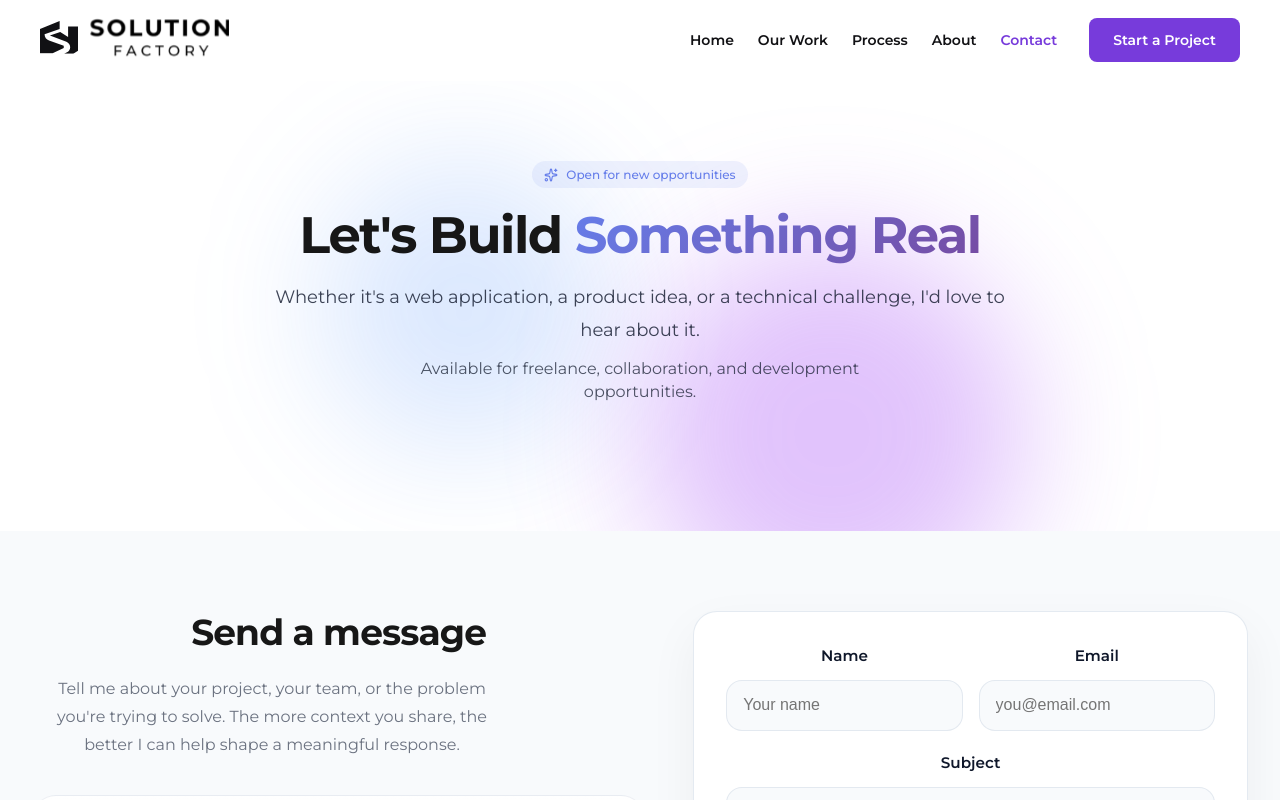
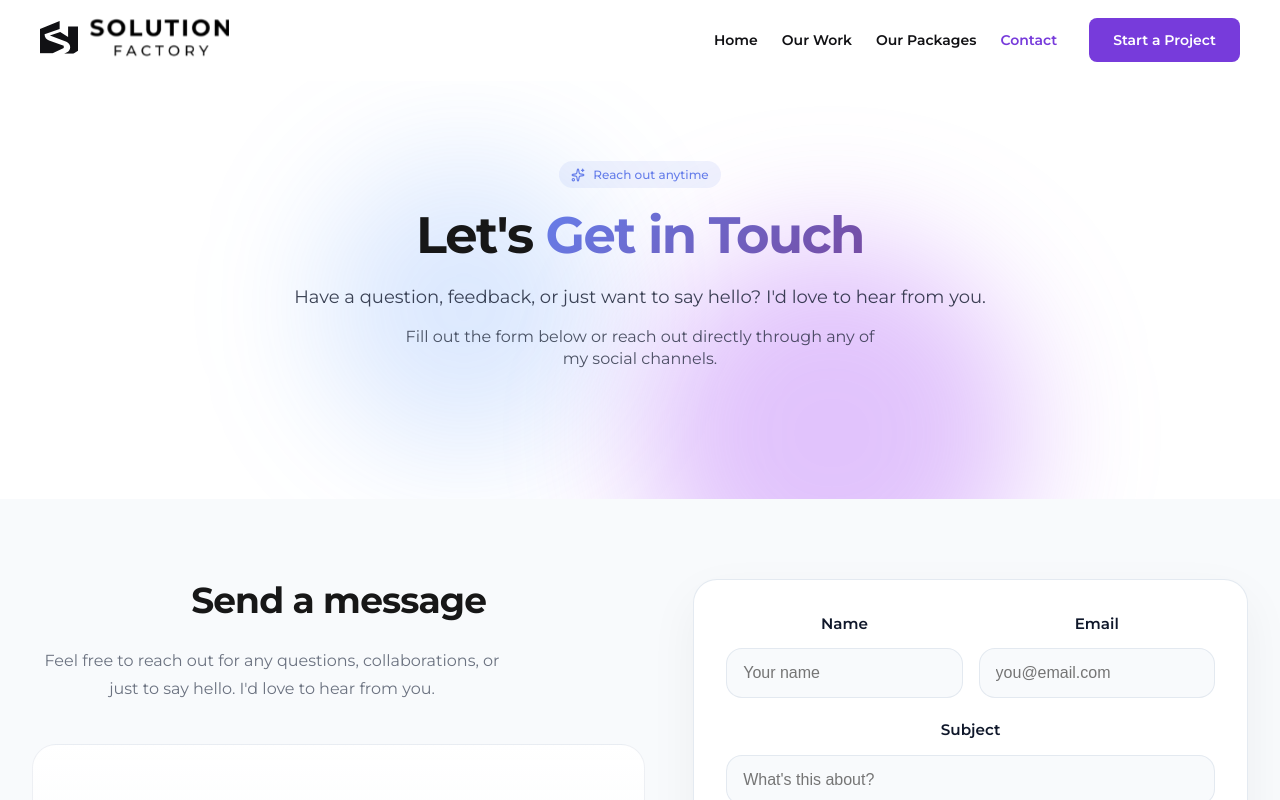
Before and after one commit to osigbemhe2020/padolabs-website, a Next.js app: page /contact in a window 1280 px wide. Shown: the top 800 px of the page. Built offline with nearby package versions, Linux system fonts and the light colour scheme.

Commit message:
build fix

```diff
--- a/app/(business)/contact/page.tsx
+++ b/app/(business)/contact/page.tsx
@@ -4,6 +4,7 @@ import { useState, type FormEvent } from "react";
 import styled from "styled-components";
 import Footer from "@/components/layout/Footer";
 import { HeroSectionNoImage } from "@/components/home/HeroSection";
+import { GradientText } from "@/components/shared/Text.styled";
 import { Description, Title } from "@/components/shared/Text.styled";
 import { Container, PageWrapper,ContentWrapper } from "@/components/shared/Wrappers.styled";
 import { ContactForm } from "@/components/shared/ContactForm";
@@ -71,7 +72,16 @@ const Contact = () => {
 
   return (
     <main>
-        <HeroSectionNoImage />
+        <HeroSectionNoImage
+          badge="Reach out anytime"
+          heading={
+            <>
+              Let&apos;s <GradientText>Get in Touch</GradientText>
+            </>
+          }
+          copy="Have a question, feedback, or just want to say hello? I&apos;d love to hear from you."
+          subtext="Fill out the form below or reach out directly through any of my social channels."
+        />
 
       <Section $backgroundColor="#f8fafc">
         <ContentWrapper>
@@ -79,7 +89,7 @@ const Contact = () => {
             <LeftColumn>
               <ContactInfoPanel
                 title="Send a message"
-                description="Tell me about your project, your team, or the problem you&apos;re trying to solve. The more context you share, the better I can help shape a meaningful response."
+                description="Feel free to reach out for any questions, collaborations, or just to say hello. I'd love to hear from you."
                 heroIcon={Mail}
                 infoIcon={Clock}
                 infoTitle="Quick response"
@@ -125,6 +135,7 @@ const Contact = () => {
             title="Have an idea worth building?"
             description="Let's turn it into a real-world digital experience."
             buttonText="Start a Project"
+            buttonLink="/booking"
           />
 
 
--- a/components/business/Nav.tsx
+++ b/components/business/Nav.tsx
@@ -5,10 +5,9 @@ import styled from "styled-components";
 import { Container, Logo, PrimaryLink } from "./shared";
 
 const links = [
-  { label: "Home", href: "/business" },
+  { label: "Home", href: "/business-page" },
   { label: "Our Work", href: "#work" },
-  { label: "Process", href: "#process" },
-  { label: "About", href: "#about" },
+  { label: "Our Packages", href: "/packages" },
   { label: "Contact", href: "/contact" },
 ];
 
--- a/components/home/CTASection.tsx
+++ b/components/home/CTASection.tsx
@@ -9,9 +9,10 @@ interface CTASectionProps {
   title: string;
   description: string;
   buttonText?: string;
+  buttonLink?: string;
 }
 
-const CTASection = ({ title, description, buttonText = "Get In Touch" }: CTASectionProps) => {
+const CTASection = ({ title, description, buttonText = "Get In Touch", buttonLink = "/contact" }: CTASectionProps) => {
   return (
     <Container >
       <ContentWrapper>
@@ -24,7 +25,7 @@ const CTASection = ({ title, description, buttonText = "Get In Touch" }: CTASect
               {description}
             </NormalText>
           </Description>
-          <Link href="/contact" style={{ textDecoration: "none" }}>
+          <Link href={buttonLink} style={{ textDecoration: "none" }}>
           <CTAButton>
             <Mail size={18} /> <span className="text">{buttonText}</span>
           </CTAButton>
--- a/components/home/HeroSection.tsx
+++ b/components/home/HeroSection.tsx
@@ -107,7 +107,19 @@ const HeroSection = ({
   );
 };
 
-export const HeroSectionNoImage = () => {
+export interface HeroSectionNoImageProps {
+  badge?: string;
+  heading: React.ReactNode;
+  copy: React.ReactNode;
+  subtext: React.ReactNode;
+}
+
+export const HeroSectionNoImage = ({
+  badge = "Open for new opportunities",
+  heading,
+  copy,
+  subtext,
+}: HeroSectionNoImageProps) => {
     return (
       <HeroContainer>
         <HeroBackground>
@@ -117,17 +129,17 @@ export const HeroSectionNoImage = () => {
 
         <HeroContentWrapper>
           <Badge>
-            <Sparkles size={14} /> Open for new opportunities
+            <Sparkles size={14} /> {badge}
           </Badge>
 
           <HeroHeading>
-            Let&apos;s Build <GradientText>Something Real</GradientText>
+            {heading}
           </HeroHeading>
           <HeroCopy>
-            Whether it&apos;s a web application, a product idea, or a technical challenge, I&apos;d love to hear about it.
+            {copy}
           </HeroCopy>
           <HeroSubtext>
-            Available for freelance, collaboration, and development opportunities.
+            {subtext}
           </HeroSubtext>
         </HeroContentWrapper>
       </HeroContainer>
```
Also changed, not shown: app/(business)/booking/BookingStyles.ts (+17 -0 lines), app/(business)/booking/page.tsx (+14 -2 lines), app/(business)/workWithMe/page.tsx (+11 -1 lines).
